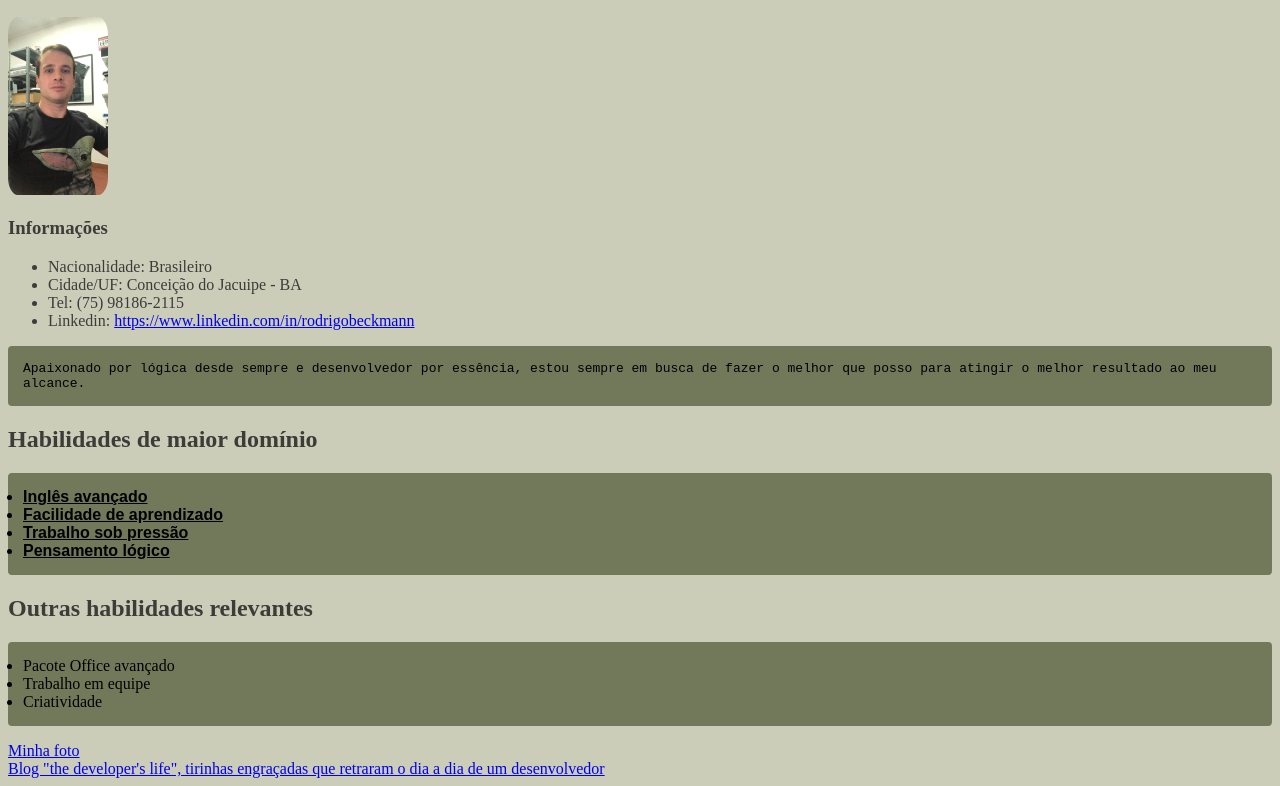
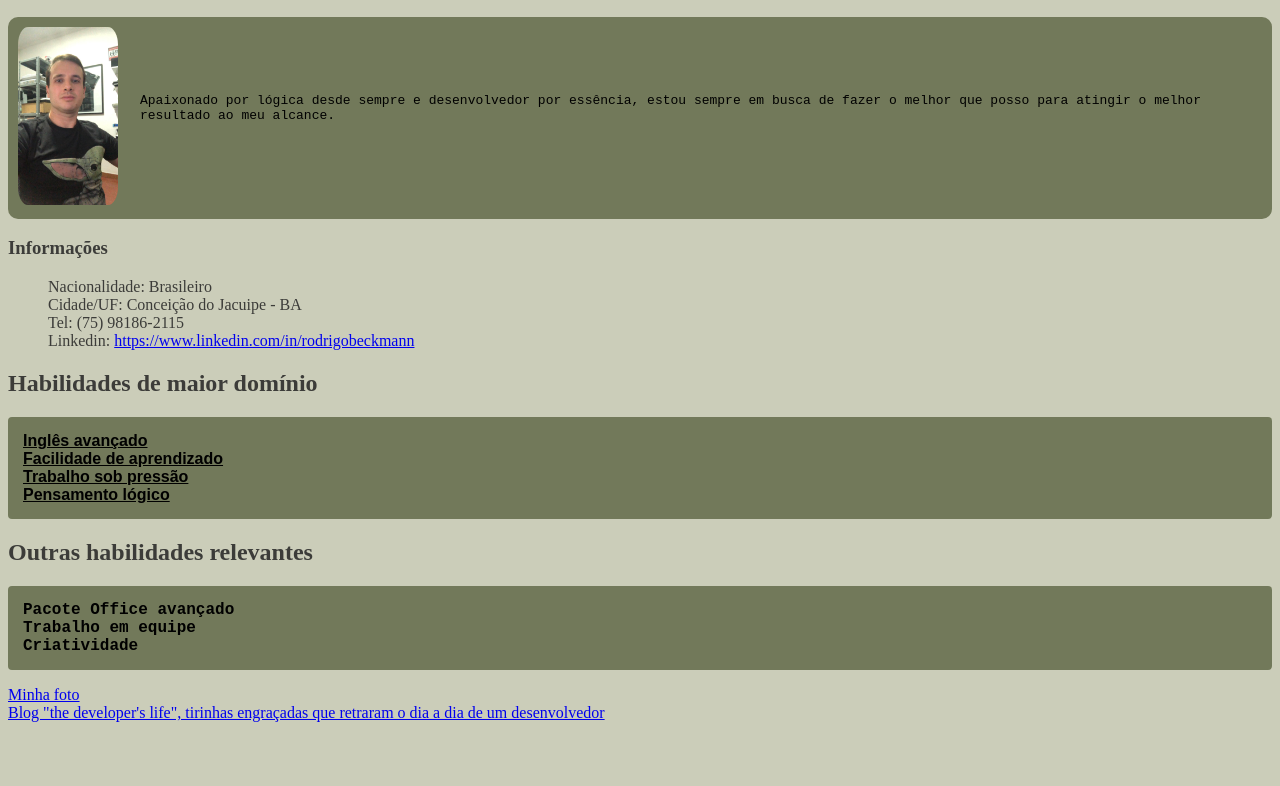
Before and after one commit to rodrigobeckmann/rodrigobeckmann.github.io, a plain HTML site: page index.html in a window 1280 px wide. Shown: the part 110-896 px from the top of the page. After the commit the page ends 840 px from the top, so only its background shows below. Drawn offline with Linux system fonts and the light colour scheme.

Commit message:
atualizacao com box

```diff
--- a/index.html
+++ b/index.html
@@ -1,78 +1,32 @@
 <!DOCTYPE html>
 <html lang="pt-br">
+
 <head>
   <meta charset="UTF-8">
   <title>Portfólio Web</title>
-    <style>
+  <link rel="stylesheet" href="style.css">
+</head>
 
-      #mypic {
-        border-radius: 10%;
-        width: 100px;
-      }
-
-      body {
-        background-color: rgb(203, 205, 185);
-      }
-
-      h3 {
-        color: rgb(60, 60, 57);
-      }
-
-      h2 {
-        color: rgb(60, 60, 57);
-      }
-
-      h1 {
-        font-family:'Gill Sans', 'Gill Sans MT', Calibri, 'Trebuchet MS', sans-serif;
-        color: rgb(23, 23, 22);
-        font-size: 50px;
-
-      }
-
-      .sobre {
-        font-family: monospace;
-      }
-
-      .top-skill-list {
-        font-family: Arial, Helvetica, sans-serif;
-        text-decoration: underline;
-        font-weight: bold;
-
-      }
-
-      .skill-list {
-        font-family:'Courier New', Courier, monospace
-        font-weight: bold;
-      }
-
-      .green-back {
-        background-color: rgb(114, 121, 90);
-        border-radius: 4px;
-        padding: 15px 15px;
-      }
-
-      .infos {
-        color: rgb(60, 60, 57);
-      }
-
-    </style>
-</head>
 <body>
+  <div class="rodrigo">
   <h1>Rodrigo dos Santos Beckmann</h1>
-
+  <div class="sobrerodrigo">
   <img src="myself.jpeg" alt="Homem posando para foto sentado com uma camisa do Grogu" id="mypic">
-
+  <p class="sobre">Apaixonado por lógica desde sempre e desenvolvedor por essência, estou sempre em busca de
+    fazer o melhor
+    que posso para atingir o melhor resultado ao meu alcance.
+  </p>
+  </div>
+</div>
   <h3>Informações</h3>
   <ul class="infos">
     <li>Nacionalidade: Brasileiro</li>
     <li>Cidade/UF: Conceição do Jacuipe - BA</li>
     <li>Tel: (75) 98186-2115</li>
-        <li>Linkedin: <a href="https://www.linkedin.com/in/rodrigobeckmann/" target="_blank">https://www.linkedin.com/in/rodrigobeckmann</a></li>
+    <li>Linkedin: <a href="https://www.linkedin.com/in/rodrigobeckmann/"
+        target="_blank">https://www.linkedin.com/in/rodrigobeckmann</a></li>
   </ul>
 
-    <p class="sobre green-back">Apaixonado por lógica desde sempre e desenvolvedor por essência, estou sempre em busca de fazer o melhor
-        que posso para atingir o melhor resultado ao meu alcance.
-    </p>
 
 
   <h2>Habilidades de maior domínio</h2>
@@ -94,8 +48,10 @@
 
   <a href="#mypic">Minha foto</a>
   <br>
-    <a href="https://developerslife.tech/pt/" target="_blank">Blog "the developer's life", tirinhas engraçadas que retraram o dia a dia de um desenvolvedor</a>
+  <a href="https://developerslife.tech/pt/" target="_blank">Blog "the developer's life", tirinhas engraçadas que
+    retraram o dia a dia de um desenvolvedor</a>
 
 
 </body>
+
 </html>
--- /dev/null
+++ b/style.css
@@ -0,0 +1,70 @@
+
+#mypic {
+    border-radius: 10%;
+    width: 100px;
+  }
+
+  body {
+    background-color: rgb(203, 205, 185);
+  }
+
+  h3 {
+    color: rgb(60, 60, 57);
+  }
+
+  h2 {
+    color: rgb(60, 60, 57);
+  }
+
+  h1 {
+    font-family:'Gill Sans', 'Gill Sans MT', Calibri, 'Trebuchet MS', sans-serif;
+    color: rgb(23, 23, 22);
+    font-size: 50px;
+    text-align: center;
+
+  }
+
+
+  .top-skill-list {
+    font-family: Arial, Helvetica, sans-serif;
+    text-decoration: underline;
+    font-weight: bold;
+
+  }
+
+  .skill-list {
+    font-family:'Courier New', Courier, monospace;
+    font-weight: bold;
+  }
+
+  .green-back {
+    background-color: rgb(114, 121, 90);
+    border-radius: 4px;
+    padding: 15px 15px;
+  }
+
+  .infos {
+    color: rgb(60, 60, 57);
+  }
+
+.mypic {
+    position: absolute;
+}
+
+.sobre {
+    position: absolute;
+    top: 170px;
+    left: 120px;
+    font-family: monospace;
+    padding: 20px;
+}
+
+.sobrerodrigo {
+    background-color: rgb(114, 121, 90);
+    padding: 10px 10px;
+    border-radius: 10px;
+}
+
+ul {
+    list-style: none;
+}
```
Lines whose indentation alone changed are shown as unchanged.
